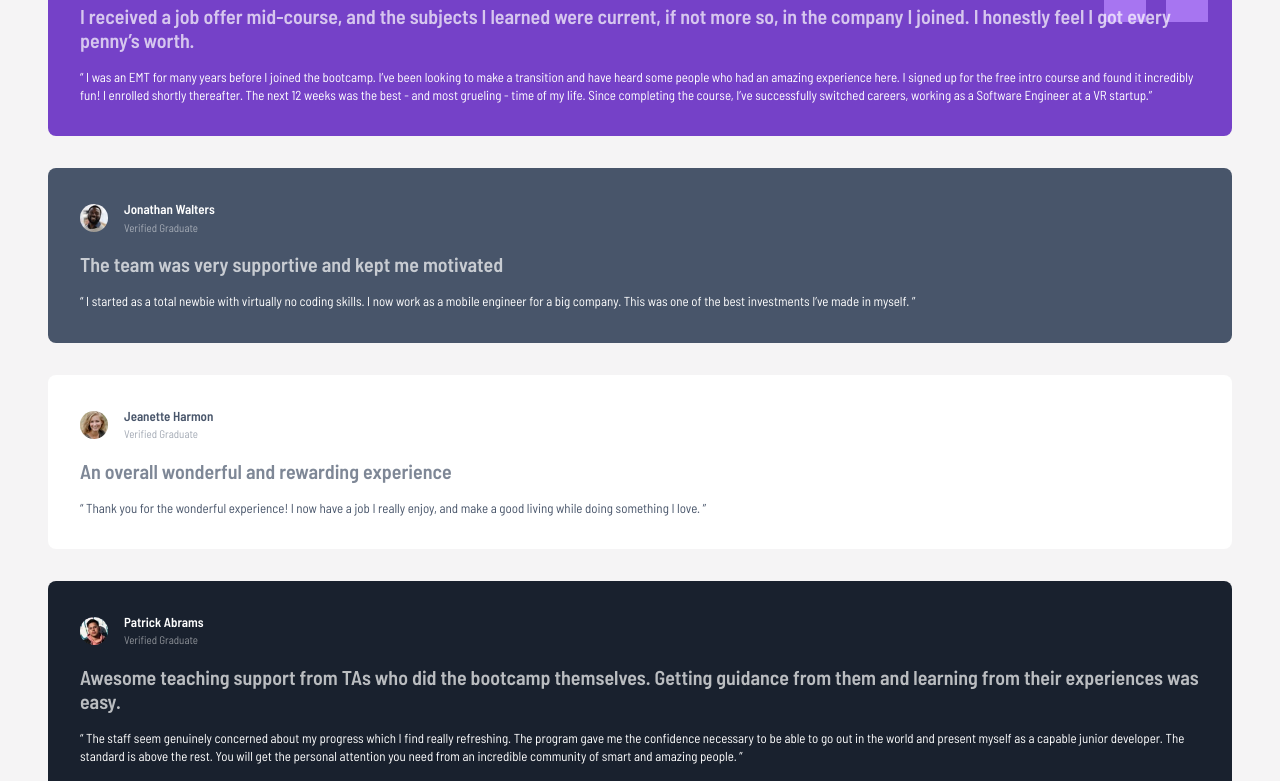
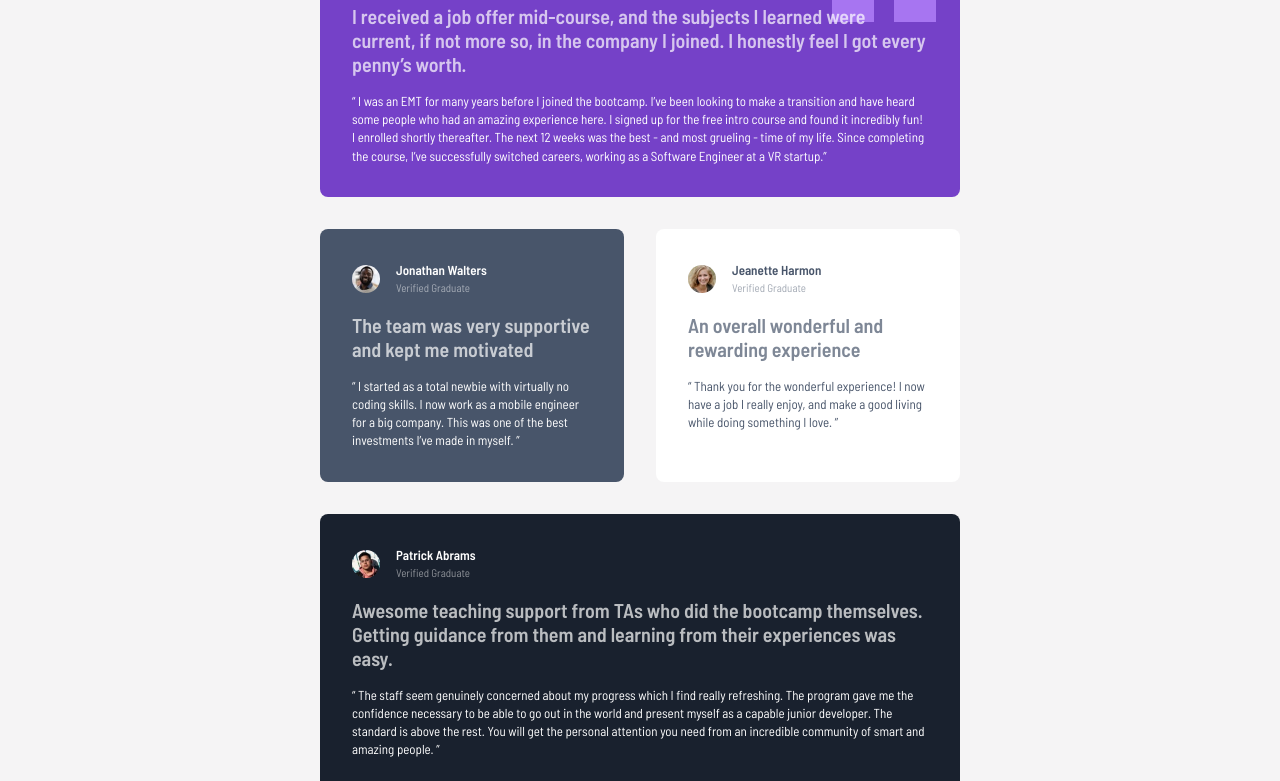
Before and after one commit to AK-Fwana/Testimonials-grid-section, a plain HTML site: page index.html in a window 1280 px wide. Shown: the part 144-925 px from the top of the page. Drawn offline with Linux system fonts and the light colour scheme.

Commit message:
Add tablet grid layout

```diff
--- a/style.css
+++ b/style.css
@@ -156,3 +156,14 @@ a {
 }
 
 /* MEDIA QUERIES */
+@media (min-width: 48rem) {
+  .container {
+    max-width: 40rem;
+    grid-template-columns: repeat(2, 1fr);
+  }
+  .testimonial-daniel,
+  .testimonial-patrick,
+  .testimonial-kira {
+    grid-column: span 2;
+  }
+}
```
